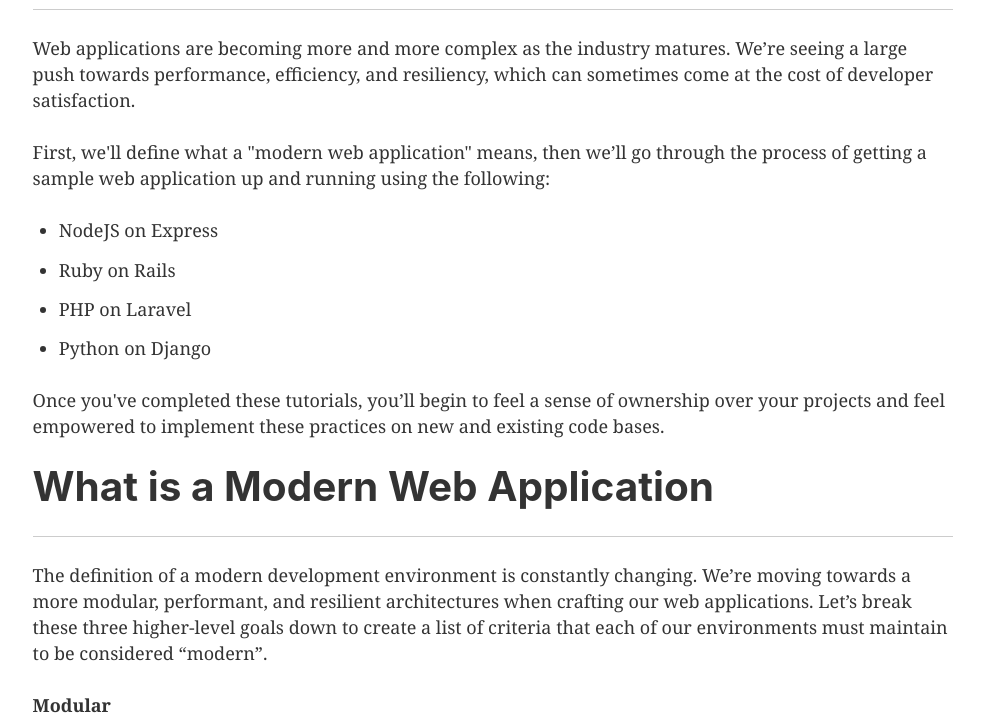
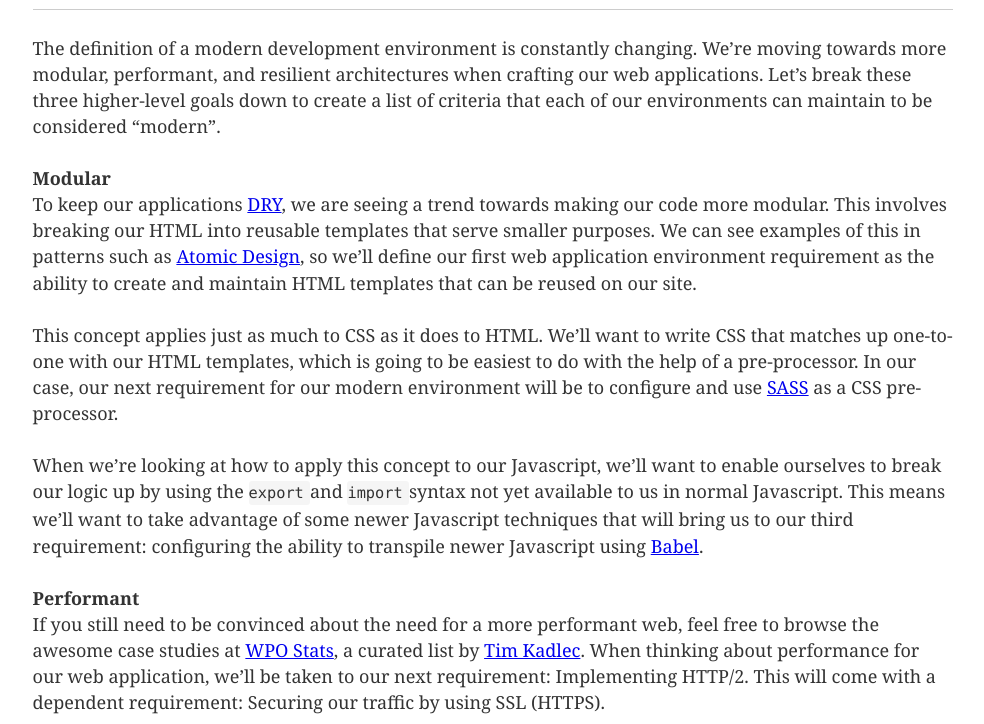
Before and after one commit to sparkbox/modern-web-application-site, a Gatsby site: page / in a window 1280 px wide. Shown: the part 511-1235 px from the top of the page, without its empty margins (147-1131 px from the left). Built offline with nearby package versions, Linux system fonts and the light colour scheme; Gatsby itself is replaced by a stand-in of ours.

Commit message:
minor content changes

```diff
--- a/src/pages/index.js
+++ b/src/pages/index.js
@@ -7,36 +7,16 @@
   <Layout>
     <SEO title="Home" keywords={[`modern web application`, `tutorial`]} />
     <section>
-      <h1>Purpose</h1>
-      <hr />
-      <p>
-        Web applications are becoming more and more complex as the industry matures.
-        We’re seeing a large push towards performance, efficiency, and resiliency, which can sometimes come at the cost of developer satisfaction.
-      </p>
-      <p>
-        First, we'll define what a "modern web application" means, then we’ll go through the process of getting a sample web application up and running using the following:
-      </p>
-      <ul>
-        <li>NodeJS on Express</li>
-        <li>Ruby on Rails</li>
-        <li>PHP on Laravel</li>
-        <li>Python on Django</li>
-      </ul>
-      <p>
-        Once you've completed these tutorials, you’ll begin to feel a sense of ownership over your projects and feel empowered to implement these practices on new and existing code bases.
-      </p>
-    </section>
-    <section>
       <h1>What is a Modern Web Application</h1>
       <hr />
-      <p>The definition of a modern development environment is constantly changing. We’re moving towards a more modular, performant, and resilient architectures when crafting our web applications. Let’s break these three higher-level goals down to create a list of criteria that each of our environments must maintain to be considered “modern”.</p>
+      <p>The definition of a modern development environment is constantly changing. We’re moving towards more modular, performant, and resilient architectures when crafting our web applications. Let’s break these three higher-level goals down to create a list of criteria that each of our environments can maintain to be considered “modern”.</p>
 
       <dl>
         <dt>Modular</dt>
         <dd>
           <p>To keep our applications <a href="https://en.wikipedia.org/wiki/Don%27t_repeat_yourself">DRY</a>, we are seeing a trend towards making our code more modular. This involves breaking our HTML into reusable templates that serve smaller purposes. We can see examples of this in patterns such as <a href="http://bradfrost.com/blog/post/atomic-web-design/">Atomic Design</a>, so we’ll define our first web application environment requirement as the ability to create and maintain HTML templates that can be reused on our site.</p>
           <p>This concept applies just as much to CSS as it does to HTML. We’ll want to write CSS that matches up one-to-one with our HTML templates, which is going to be easiest to do with the help of a pre-processor. In our case, our next requirement for our modern environment will be to configure and use <a href="https://sass-lang.com/">SASS</a> as a CSS pre-processor.</p>
-          <p>When we’re looking at how to apply this concept to our Javascript, we’ll want to enable ourselves to break our logic up by using the `export` and `import` syntax not yet available to us in normal Javascript. This means we’ll want to take advantage of some newer Javascript techniques that will bring us to our third requirement: configuring the ability to transpile newer Javascript using <a href="https://babeljs.io/">Babel</a>.</p>
+          <p>When we’re looking at how to apply this concept to our Javascript, we’ll want to enable ourselves to break our logic up by using the <code>export</code> and <code>import</code> syntax not yet available to us in normal Javascript. This means we’ll want to take advantage of some newer Javascript techniques that will bring us to our third requirement: configuring the ability to transpile newer Javascript using <a href="https://babeljs.io/">Babel</a>.</p>
         </dd>
         <dt>Performant</dt>
         <dd>
```
Also changed, not shown: src/pages/workshop.js (+11 -1 lines).
